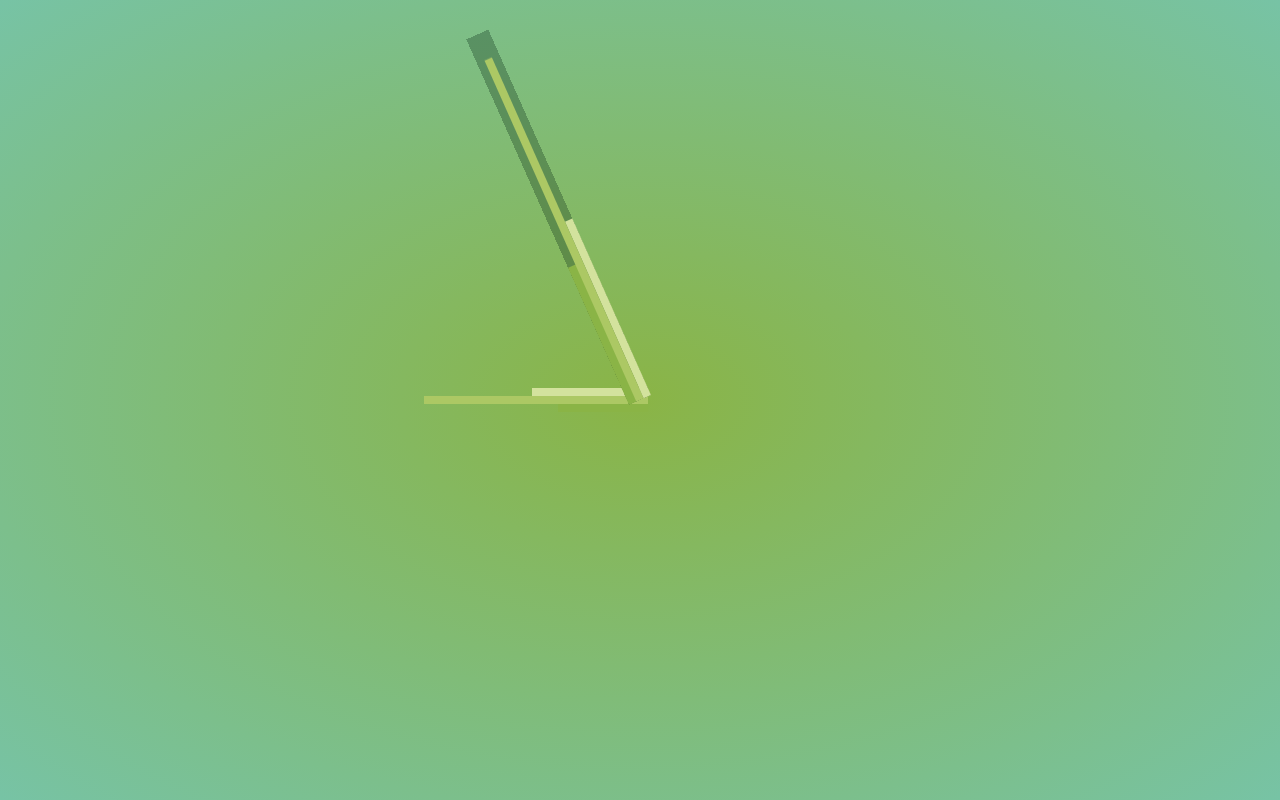
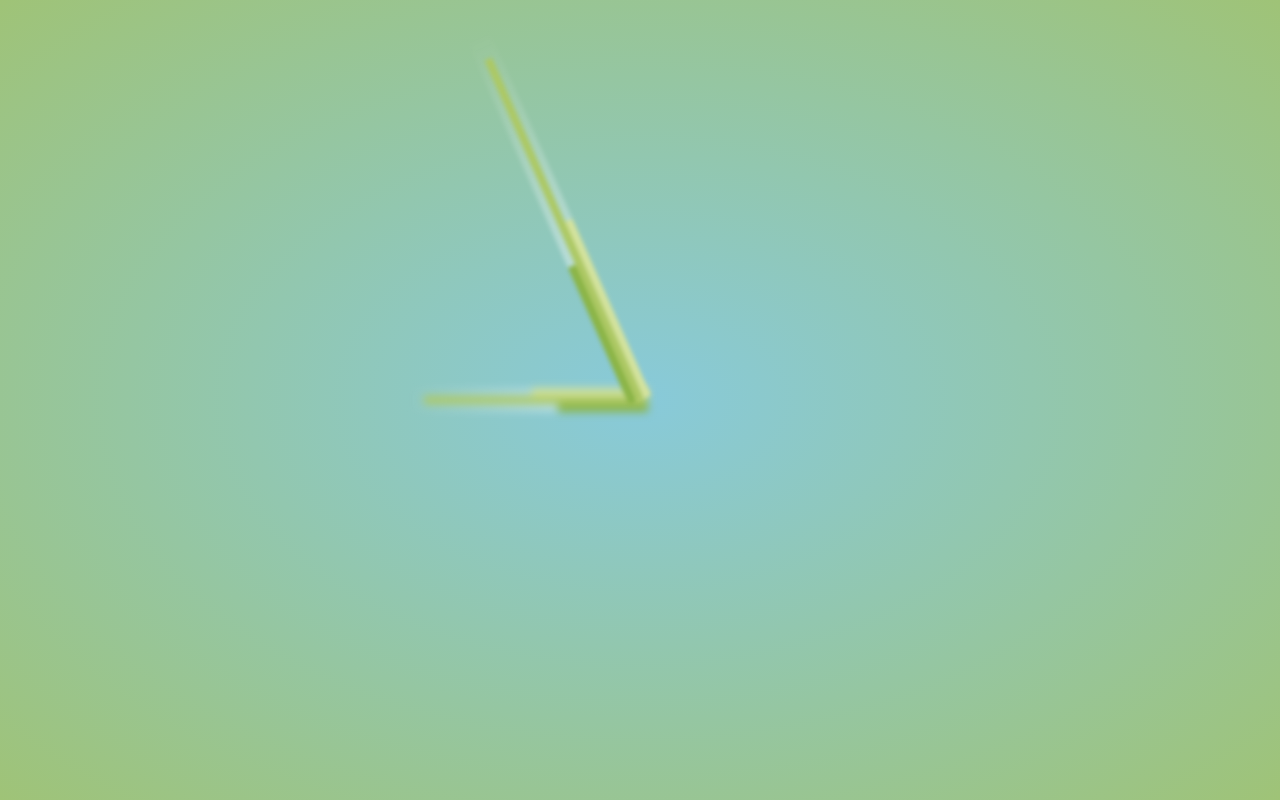
Before and after one commit to kinslowdian/Clock_Bar_Face, a plain HTML site: page index.html in a window 1280 px wide. Drawn offline with Linux system fonts and the light colour scheme.

Commit message:
Blur and gradient tidy up

```diff
--- a/public/css/timeBars.css
+++ b/public/css/timeBars.css
@@ -66,7 +66,7 @@ html, body
 
 	overflow: hidden;
 
-	background: radial-gradient(ellipse at center,  #8ab446 0%, #77c3a5 100%);
+	background: radial-gradient(ellipse at center,  #88cada 0%, #9fc377 100%);
 }
 
 .timeBarsH
@@ -89,11 +89,10 @@ html, body
 	width: inherit;
 	height: 30%;
 
-	/* background: rgba(7, 42, 22, 0.3); */
+	background: linear-gradient(to bottom,  rgba(255, 255, 255, 0) 0%, rgba(255, 255, 255, 0.6) 100%);
 
 	position: absolute;
 	transform: translateY(70%);
-	/* left:0; top: 70%; right: 0; bottom: 0; */
 }
 
 .timeBarsM
@@ -116,7 +115,7 @@ html, body
 	width: inherit;
 	height: 50%;
 
-	background: rgba(7, 42, 22, 0.3);
+	background: linear-gradient(to bottom,  rgba(255, 255, 255, 0) 0%, rgba(255, 255, 255, 0.6) 100%);
 
 	position: absolute;
 	left:0; top: 0; right: 0; bottom: 50%;
@@ -124,14 +123,14 @@ html, body
 
 .timeBlur-min
 {
-/* 	-webkit-filter: blur(2px);
-	filter: blur(2px); */
+	-webkit-filter: blur(2px);
+	filter: blur(2px);
 }
 
 .timeBlur-max
 {
-/* 	-webkit-filter: blur(4px);
-	filter: blur(4px); */
+	-webkit-filter: blur(4px);
+	filter: blur(4px);
 }
 
 .unitBar
```
